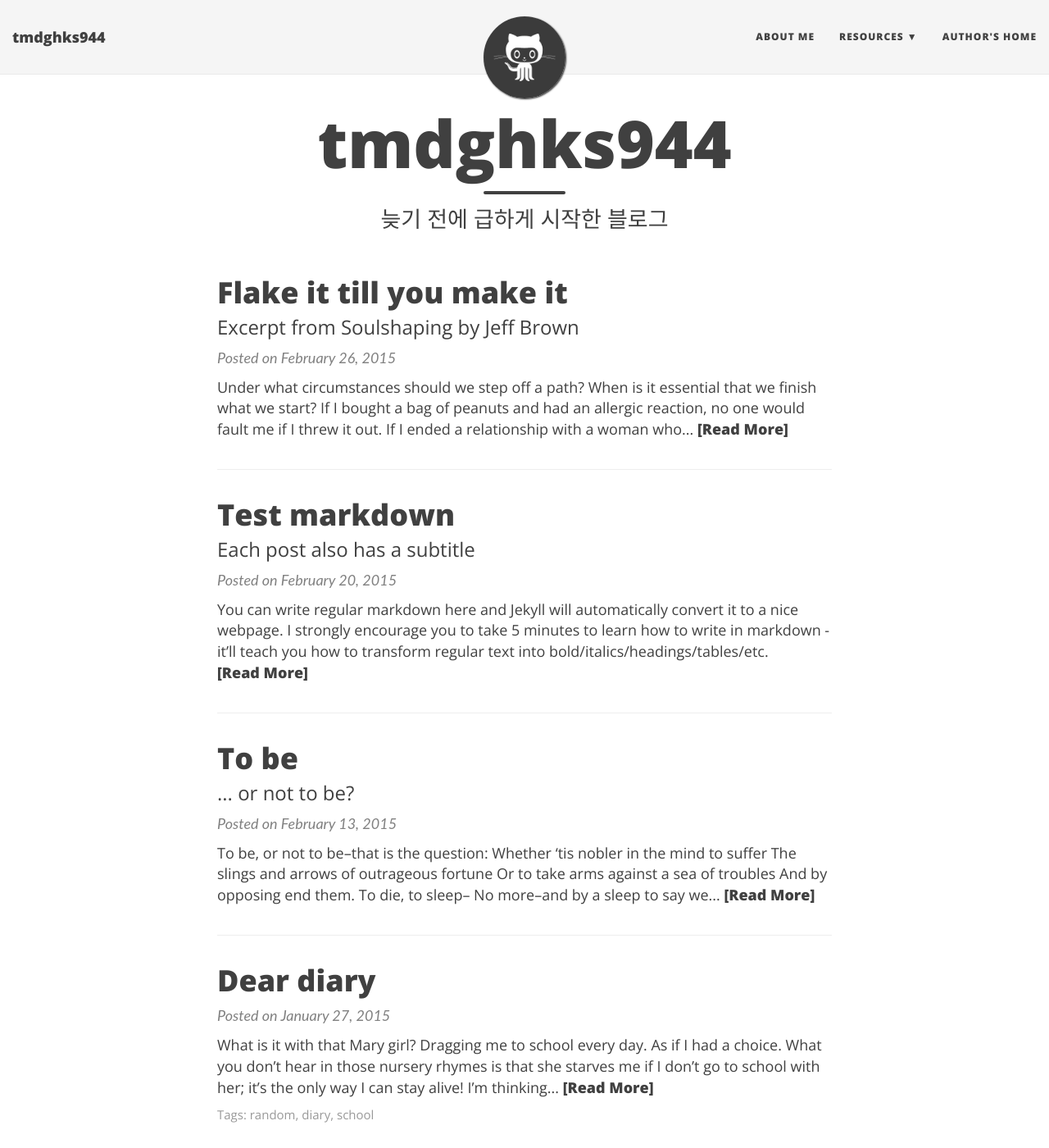
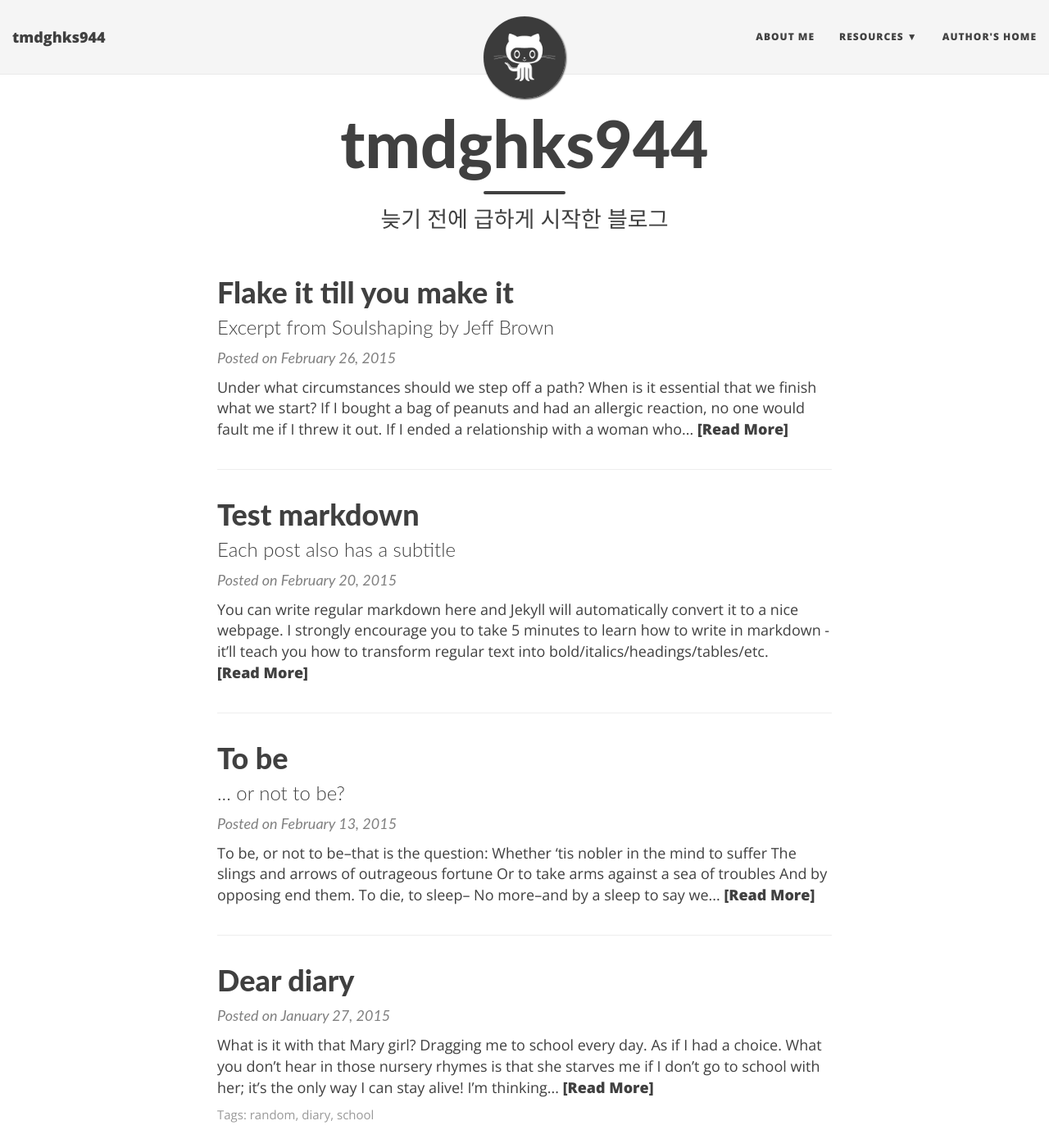
Before and after one commit to tmdghks944/tmdghks944.github.io, a Jekyll site: the page built from index.html, in a window 1280 px wide and 1400 px high. Shown: the whole window at 82% size. Built offline with Jekyll 4.4.1, drawn with Linux system fonts in a browser that asks for light colours; nearby versions of some CDN libraries; the list of posts is cut into pages by our own code.

Commit message:
17.02.09(3)

```diff
--- a/css/main.css
+++ b/css/main.css
@@ -18,7 +18,8 @@ p a {
   color: #008AFF;
 }
 h1,h2,h3,h4,h5,h6 {
-  font-family: 'Open Sans', 'Helvetica Neue', Helvetica, Arial, sans-serif;
+  font-family: 'Lato', sans-serif;
+  /*font-family: 'Open Sans', 'Helvetica Neue', Helvetica, Arial, sans-serif;*/
   font-weight: 800;
 }
 a {
```
